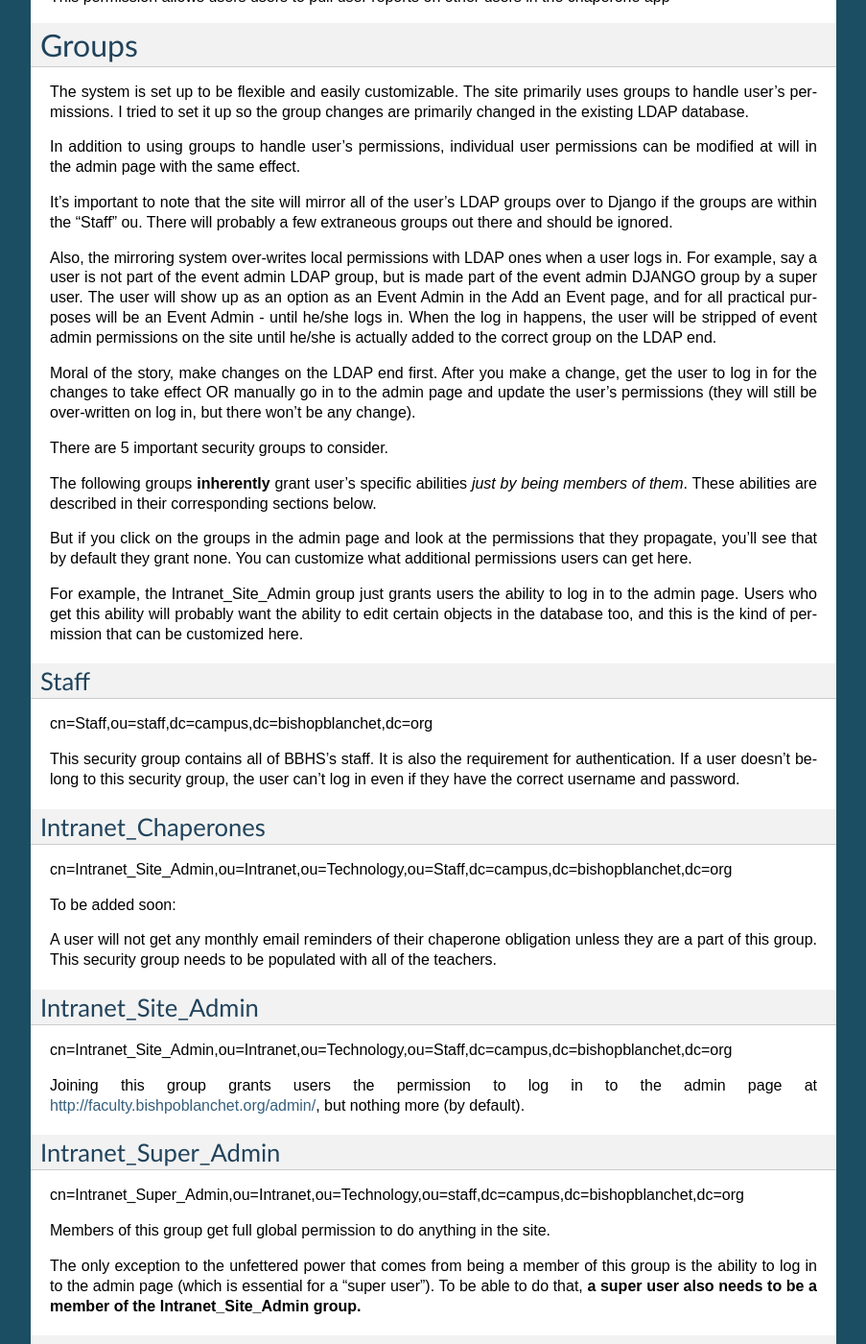
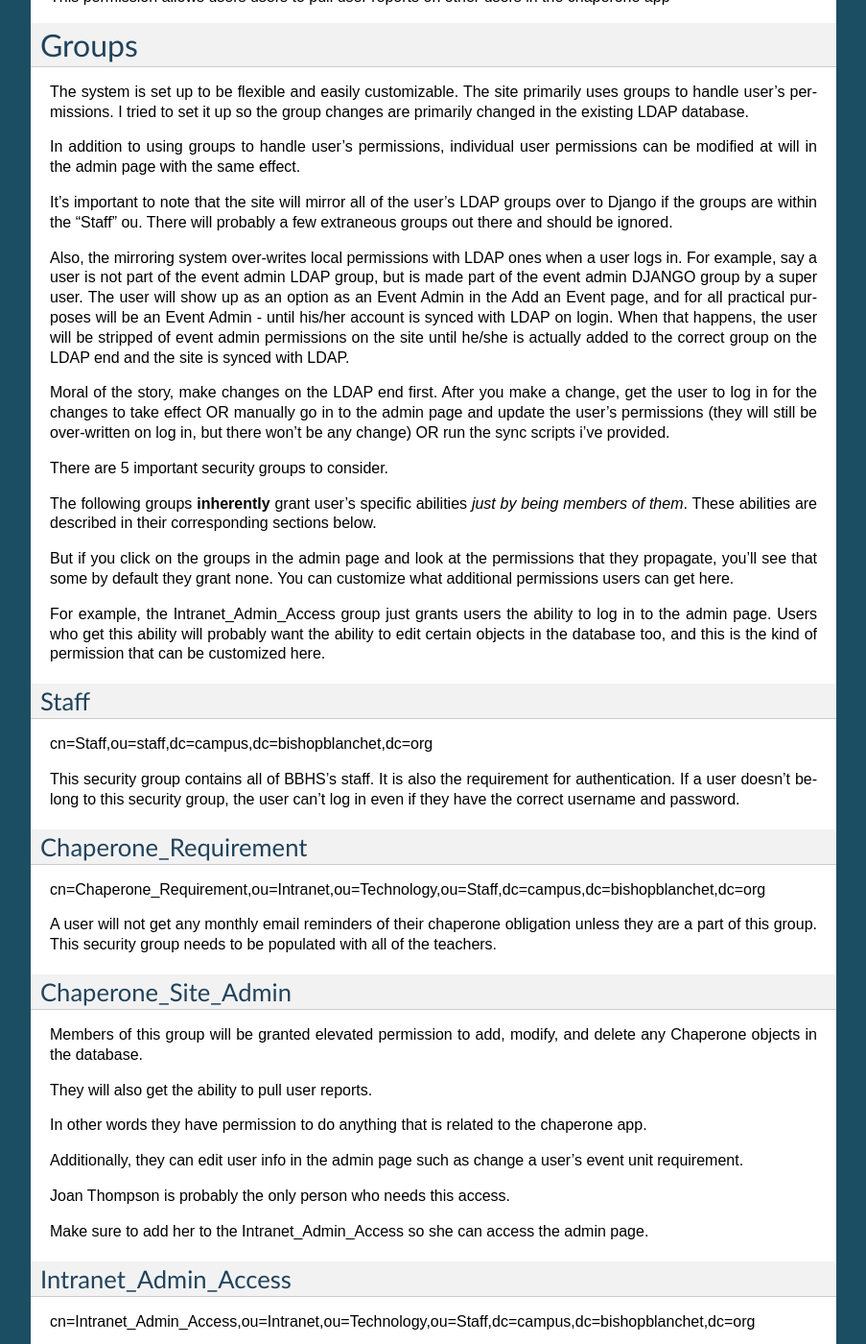
Before and after one commit to doubledubba/bbhs-intranet, a Sphinx documentation site: the page built from docs/intranet.rst, in a window 1280 px wide and 1400 px high, scrolled down 1849 px. Shown: the whole window at 96% size, without its empty margins (198-1101 px from the left). Built offline with Sphinx 7.4.7, drawn with Linux system fonts in a browser that asks for light colours; some of the changed text lies outside the part shown.

```diff
--- a/docs/faq.rst
+++ b/docs/faq.rst
@@ -86,6 +86,8 @@
 
 sudo mv ~/bbhs-intranet/faculty.bishopblanchet.org /var/www/faculty.bishopblanchet.org
 you may have permission issues with this - fix with chmod
+
+sudo apt-get install ldapsearch
 
 You need to reset the database
 -------------------------------
--- a/docs/intranet.rst
+++ b/docs/intranet.rst
@@ -126,14 +126,16 @@
 For example, say a user is not part of the event admin LDAP group, but is
 made part of the event admin DJANGO group by a super user. The user will show
 up as an option as an Event Admin in the Add an Event page, and for all practical
-purposes will be an Event Admin - until he/she logs in. When the log in
-happens, the user will be stripped of event admin permissions on the site until he/she is
-actually added to the correct group on the LDAP end.
+purposes will be an Event Admin - until his/her account is synced with LDAP on
+login. When that happens, the user will be stripped of event admin permissions on the site until he/she is
+actually added to the correct group on the LDAP end and the site is synced with
+LDAP.
 
 Moral of the story, make changes on the LDAP end first. After you make a
 change, get the user to log in for the changes to take effect OR manually go in
 to the admin page and update the user's permissions (they will still be
-over-written on log in, but there won't be any change).
+over-written on log in, but there won't be any change) OR run the sync scripts
+i've provided.
 
 There are 5 important security groups to consider.
 
@@ -141,10 +143,10 @@
 These abilities are described in their corresponding sections below.
 
 But if you click on the groups in the admin page and look at the permissions that they
-propagate, you'll see that by default they grant none. You can customize what
+propagate, you'll see that some by default they grant none. You can customize what
 additional permissions users can get here.
 
-For example, the Intranet_Site_Admin group just grants users the ability to log
+For example, the Intranet_Admin_Access group just grants users the ability to log
 in to the admin page. Users who get this ability will probably want the
 ability to edit certain objects in the database too, and this is the kind of permission
 that can be customized here.
@@ -158,21 +160,38 @@
 for authentication. If a user doesn't belong to this security group, the user
 can't log in even if they have the correct username and password.
 
-Intranet_Chaperones
--------------------
+Chaperone_Requirement
+---------------------
 
-cn=Intranet_Site_Admin,ou=Intranet,ou=Technology,ou=Staff,dc=campus,dc=bishopblanchet,dc=org
-
-To be added soon:
+cn=Chaperone_Requirement,ou=Intranet,ou=Technology,ou=Staff,dc=campus,dc=bishopblanchet,dc=org
 
 A user will not get any monthly email reminders of their chaperone obligation unless
 they are a part of this group. This security group needs to be populated with
 all of the teachers.
 
-Intranet_Site_Admin
--------------------
+Chaperone_Site_Admin
+--------------------
 
-cn=Intranet_Site_Admin,ou=Intranet,ou=Technology,ou=Staff,dc=campus,dc=bishopblanchet,dc=org
+Members of this group will be granted elevated permission to add, modify, and
+delete any Chaperone objects in the database.
+
+They will also get the ability to pull user reports.
+
+In other words they have permission to do anything that is related to the
+chaperone app.
+
+Additionally, they can edit user info in the admin page such as change a user's
+event unit requirement.
+
+Joan Thompson is probably the only person who needs this access.
+
+Make sure to add her to the Intranet_Admin_Access so she can access the admin
+page.
+
+Intranet_Admin_Access
+---------------------
+
+cn=Intranet_Admin_Access,ou=Intranet,ou=Technology,ou=Staff,dc=campus,dc=bishopblanchet,dc=org
 
 Joining this group grants users the permission to log in to the admin page at
 http://faculty.bishpoblanchet.org/admin/, but nothing more (by default).
@@ -190,10 +209,10 @@
 **a super user also needs to be a member of
 the Intranet_Site_Admin group.**
 
-Intranet_Event_Admin
---------------------
+Chaperone_Event_Manager
+-----------------------
 
-cn=Intranet_Event_Admin,ou=Intranet,ou=Technology,ou=Staff,dc=campus,dc=bishopblanchet,dc=org
+cn=Chaperone_Event_Manager,ou=Intranet,ou=Technology,ou=Staff,dc=campus,dc=bishopblanchet,dc=org
 
 Joining this group allows users to be Event Administrators. All members of this
 group will show up in the dropdown menu for Event Administrator in the "Add a
```
Also changed, not shown: 13 other files.
